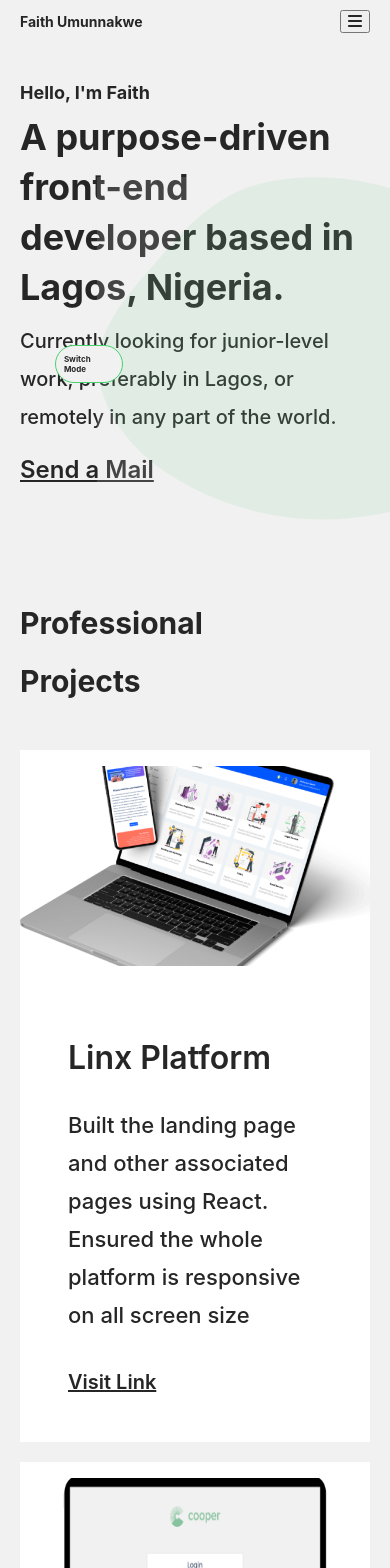
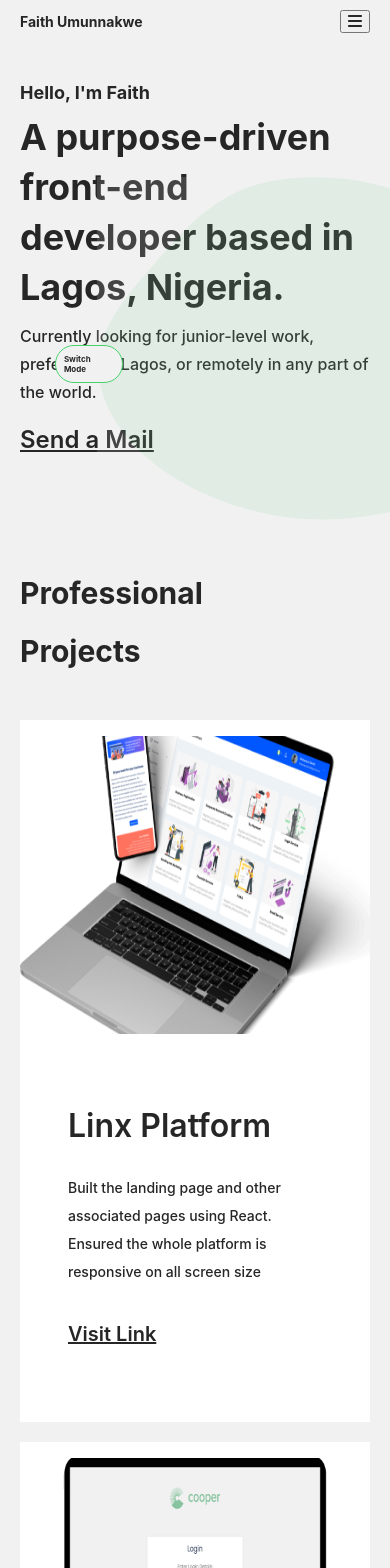
Before and after one commit to FaithChinonso/PERSONAL-WEBSITE, a React (Create React App) app: page / in a window 390 px wide. Shown: the top 1568 px of the page. Built offline with nearby package versions, Linux system fonts and the light colour scheme; a web font is replaced by a local one.

Commit message:
corrections

```diff
--- a/src/index.css
+++ b/src/index.css
@@ -124,6 +124,13 @@ button {
   margin-top: 100px;
 }
 .projectContainer {
+  display: flex;
+  align-items: center;
+  justify-content: space-between;
+  flex-wrap: wrap;
+  gap: 2px;
+}
+.proProjectContainer {
   display: flex;
   align-items: center;
   justify-content: space-between;
@@ -429,6 +436,7 @@ button {
   }
   .proProjectCard {
     width: 100%;
+    height: auto;
   }
   .proProjectCardDark {
     width: 100%;
@@ -470,4 +478,23 @@ button {
   .text {
     font-size: 30px;
   }
+  .projectImage {
+    /* transform: scale(0.85); */
+    max-width: 100%;
+    max-height: 100%;
+  }
 }
+@media (max-width: 400px) {
+  .description {
+    font-size: 16px;
+    line-height: 28px;
+  }
+  .descriptionn {
+    font-size: 14px;
+    line-height: 28px;
+  }
+  .projectImage {
+    max-height: 100%;
+    max-width: 100%;
+  }
+}
```
